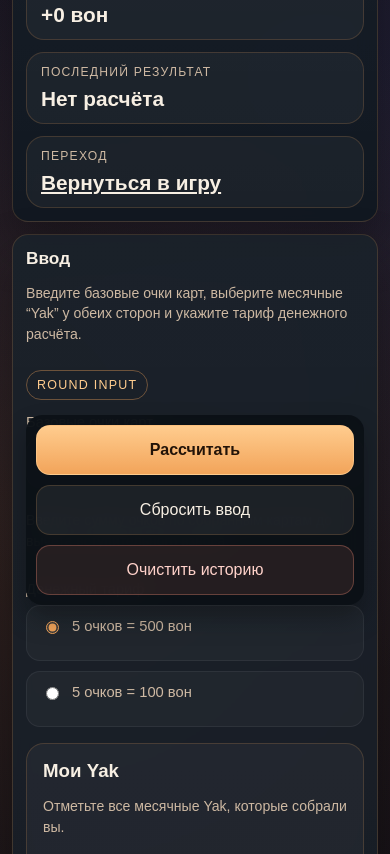
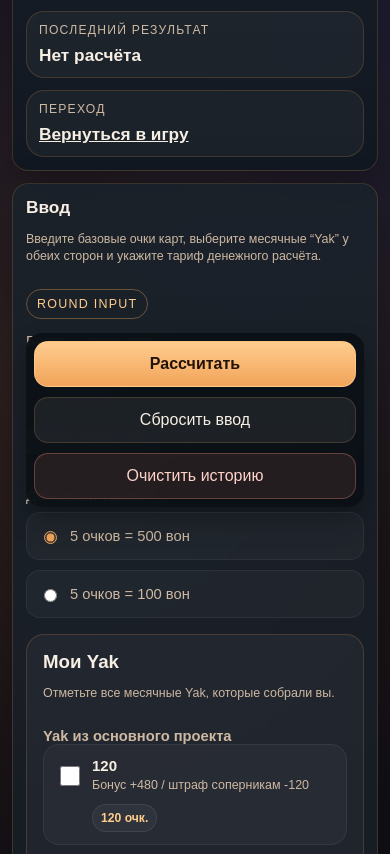
Before and after one commit to Alex21031/Minhwatu, a website built with Vite: page calculator.html in a window 390 px wide. Shown: the part 390-1244 px from the top of the page. Built offline with nearby package versions, Linux system fonts and the light colour scheme.

Commit message:
Refine calculator compact mobile layout

```diff
--- a/src/web/calculator.css
+++ b/src/web/calculator.css
@@ -521,39 +521,42 @@ input {
 @media (max-width: 720px) {
   .calc-shell {
     width: 100%;
-    gap: 14px;
-    padding-top: max(12px, env(safe-area-inset-top));
+    gap: 12px;
+    padding-top: max(10px, env(safe-area-inset-top));
   }
 
   .calc-hero,
   .calc-panel {
-    padding: 14px;
+    padding: 12px;
     border-radius: 18px;
   }
 
   .calc-hero h1 {
-    font-size: clamp(1.85rem, 9vw, 2.55rem);
+    font-size: clamp(1.65rem, 7vw, 2.2rem);
     line-height: 0.98;
   }
 
   .calc-lede {
-    font-size: 0.95rem;
-    line-height: 1.48;
+    font-size: 0.88rem;
+    line-height: 1.42;
   }
 
   .calc-hero-stats {
-    grid-template-columns: minmax(0, 1fr);
+    grid-template-columns: repeat(2, minmax(0, 1fr));
   }
 
   .calc-stat {
-    padding: 12px 14px;
+    padding: 11px 12px;
   }
 
-  .custom-yak-row,
-  .yak-row,
-  .result-metrics,
+  .calc-stat strong {
+    font-size: 1.08rem;
+  }
+
+  .yak-panels,
+  .result-grid,
   .rate-selector {
-    grid-template-columns: minmax(0, 1fr);
+    grid-template-columns: repeat(2, minmax(0, 1fr));
   }
 
   .calc-panel-header {
@@ -565,47 +568,69 @@ input {
     align-self: flex-start;
   }
 
+  .custom-yak-row {
+    grid-template-columns: minmax(0, 1fr) 92px auto;
+    padding: 10px;
+  }
+
   .yak-row {
-    grid-template-columns: 24px minmax(0, 1fr);
-    gap: 10px 12px;
-    padding: 16px 14px;
+    grid-template-columns: 22px minmax(0, 1fr) auto;
+    gap: 8px 10px;
+    padding: 12px;
   }
 
   .yak-value-chip {
-    justify-self: start;
-    grid-column: 2;
+    justify-self: end;
+    grid-column: 3;
+    font-size: 0.76rem;
+    padding: 6px 8px;
   }
 
   .yak-checkbox {
-    width: 24px;
-    height: 24px;
+    width: 20px;
+    height: 20px;
   }
 
   .yak-copy strong {
-    font-size: 1.02rem;
+    font-size: 0.94rem;
   }
 
   .yak-copy span,
   .history-meta,
   .line-item small,
   .calc-hint {
-    font-size: 0.88rem;
-    line-height: 1.45;
+    font-size: 0.78rem;
+    line-height: 1.35;
   }
 
   .rate-option {
-    min-height: 56px;
-    align-items: flex-start;
+    min-height: 48px;
+    align-items: center;
+    padding: 10px 12px;
   }
 
   .calc-actions {
     display: grid;
-    grid-template-columns: minmax(0, 1fr);
+    grid-template-columns: repeat(2, minmax(0, 1fr));
   }
 
   .calc-actions > * {
     flex-basis: auto;
     width: 100%;
+  }
+
+  .calc-actions .primary-button {
+    grid-column: 1 / -1;
+  }
+
+  .result-metrics {
+    grid-template-columns: repeat(2, minmax(0, 1fr));
+    gap: 8px;
+  }
+
+  .result-total,
+  .result-detail {
+    padding: 13px;
   }
 
   .history-card {
@@ -624,7 +649,32 @@ input {
   }
 
   .result-score {
-    font-size: clamp(1.8rem, 11vw, 2.8rem);
+    font-size: clamp(1.6rem, 8vw, 2.3rem);
+  }
+}
+
+@media (max-width: 560px) {
+  .calc-hero-stats,
+  .yak-panels,
+  .result-grid,
+  .rate-selector,
+  .result-metrics,
+  .calc-actions {
+    grid-template-columns: minmax(0, 1fr);
+  }
+
+  .calc-actions .primary-button {
+    grid-column: auto;
+  }
+
+  .yak-row {
+    grid-template-columns: 24px minmax(0, 1fr);
+    gap: 10px 12px;
+  }
+
+  .yak-value-chip {
+    justify-self: start;
+    grid-column: 2;
   }
 }
 
@@ -660,14 +710,14 @@ input {
   .secondary-button,
   .primary-button,
   .danger-button {
-    min-height: 50px;
+    min-height: 46px;
   }
 
   .calc-actions {
     position: sticky;
     bottom: max(8px, env(safe-area-inset-bottom));
     z-index: 4;
-    padding: 10px;
+    padding: 8px;
     border-radius: 16px;
     background: rgba(11, 16, 22, 0.94);
     backdrop-filter: blur(12px);
```
Also changed, not shown: tasks/todo.md (+9 -0 lines).
